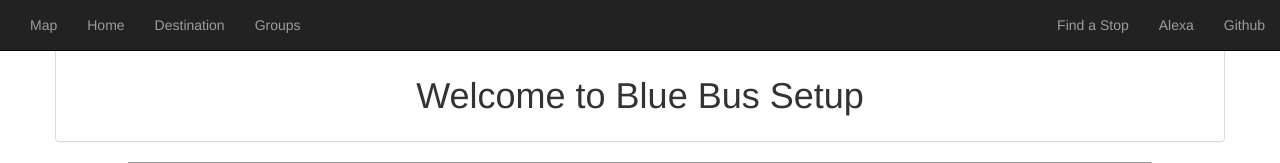
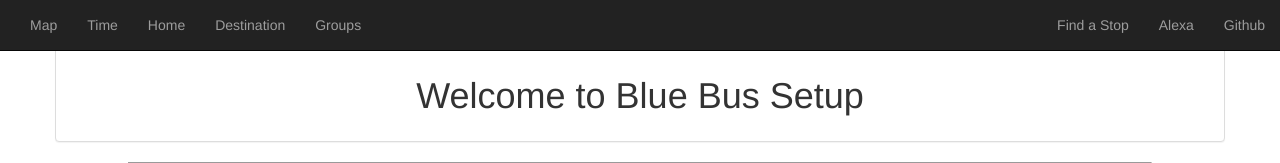
Before and after one commit to JonnyPugh/MBusVoice, a Flask app: page / in a window 1280 px wide. Shown: the top 163 px of the page. Run offline with Flask 2, Linux system fonts and the light colour scheme; the visitor is signed in with stand-in values (Sample User, id 1); data that the repository does not hold is empty; some libraries are stand-ins or nearby versions; grey boxes are pictures that could not be loaded.

Commit message:
Made hashes linked to from the navbar direct the user to the right spot

```diff
--- a/src/static/js/index.js
+++ b/src/static/js/index.js
@@ -1,6 +1,14 @@
 var cachedRecord = {};
 var stopIdToName;
 var nameToStopId = {};
+
+/*
+Add an event handler for using hashes to navigate on the page
+Since there is a navbar we want to scroll up 50 pixels when using hashes
+*/
+window.addEventListener("hashchange", function() {
+	scrollBy(0, -50);
+});
 
 document.addEventListener('DOMContentLoaded', function () {
 	// Get bus stops and the user's preferences from the API
--- a/src/templates/index.html
+++ b/src/templates/index.html
@@ -12,9 +12,10 @@
 {% block navbar %}
 	<ul class="nav navbar-nav navbar-left">
 		<li><a href="#map">Map</a></li>
-		<li><a href="#home-div">Home</a></li>
-		<li><a href="#destination-div">Destination</a></li>
-		<li><a href="#groups-div">Groups</a></li>
+		<li><a href="#time-section">Time</a></li>
+		<li><a href="#home-section">Home</a></li>
+		<li><a href="#destination-section">Destination</a></li>
+		<li><a href="#groups-section">Groups</a></li>
 	</ul>
 {% endblock %}
 {% block heading %}
@@ -27,19 +28,19 @@
 	<br></br>
 	<div class="panel panel-default panel-body container">
 		<div id="buttons-div" class="preferences"></div>
-		<div class="well well-lg">
+		<div class="well well-lg" id="time-section">
 			<h3>How long does it take you to get to the bus stop?</h3>
 			<div id="time-div" class="preferences"></div>
 		</div>
-		<div class="well well-lg">
+		<div class="well well-lg" id="home-section">
 			<h3>Where do you get on the bus?</h3>
 			<div id="home-div" class="preferences list-group"></div>
 		</div>
-		<div class="well well-lg">
+		<div class="well well-lg" id="destination-section">
 			<h3>Where do you get off the bus?</h3>
 			<div id="destination-div" class="preferences list-group"></div>
 		</div>
-		<div class="well well-lg">
+		<div class="well well-lg" id="groups-section">
 			<h3>What do you call bus stops?</h3>
 			<div id="groups-div" class="preferences"></div>
 		</div>
```
